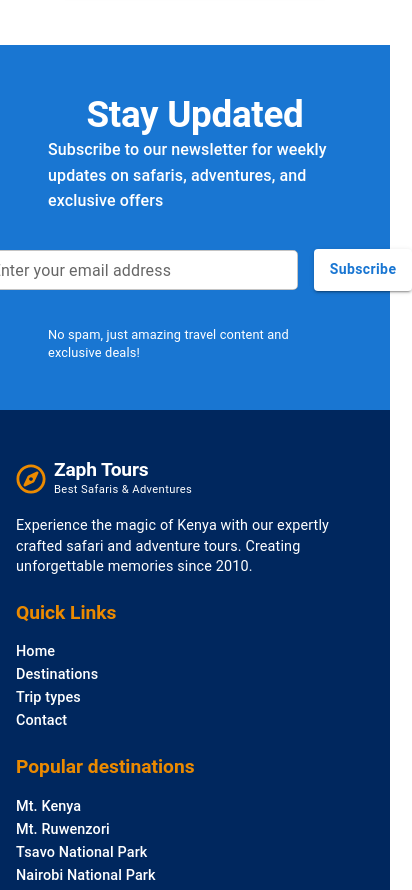
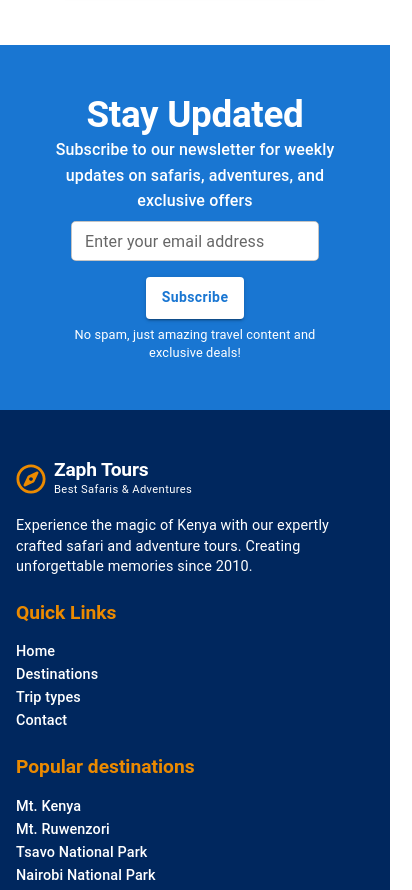
Before and after one commit to NathanaelMutua/zaph-tours, a React (Vite) app: page / in a window 390 px wide. Shown: the part 5719-6609 px from the top of the page, 412 px wide, since content can reach past the window. Built offline with nearby package versions, Linux system fonts and the light colour scheme.

Commit message:
style: add responsiveness to Newsletter - add breakpoint styling to the email text field - add text align to enclosing stack component for appeal

```diff
--- a/src/components/NewsletterSignup.tsx
+++ b/src/components/NewsletterSignup.tsx
@@ -8,7 +8,7 @@ function NewsletterSignup() {
       sx={{ backgroundColor: "#1976D2", color: "#ffffff" }}
       component="section"
     >
-      <Stack justifyContent="center" alignItems="center">
+      <Stack justifyContent="center" alignItems="center" textAlign="center">
         <Typography variant="h2" fontWeight="bold" fontSize="2.3rem">
           Stay Updated
         </Typography>
@@ -17,8 +17,8 @@ function NewsletterSignup() {
           and exclusive offers
         </Typography>
         <Stack
-          direction="row"
-          spacing={2}
+          direction={{ sx: "column", md: "row", lg: "row" }}
+          gap={2}
           height="5rem"
           m="1rem 0"
           alignItems="center"
@@ -30,7 +30,7 @@ function NewsletterSignup() {
             type="text"
             sx={{
               border: "none",
-              width: "20rem",
+              width: { sx: "16rem", sm: "18rem", md: "19rem", lg: "20rem" },
               backgroundColor: "#ffffff",
               borderRadius: "5px",
             }}
```
